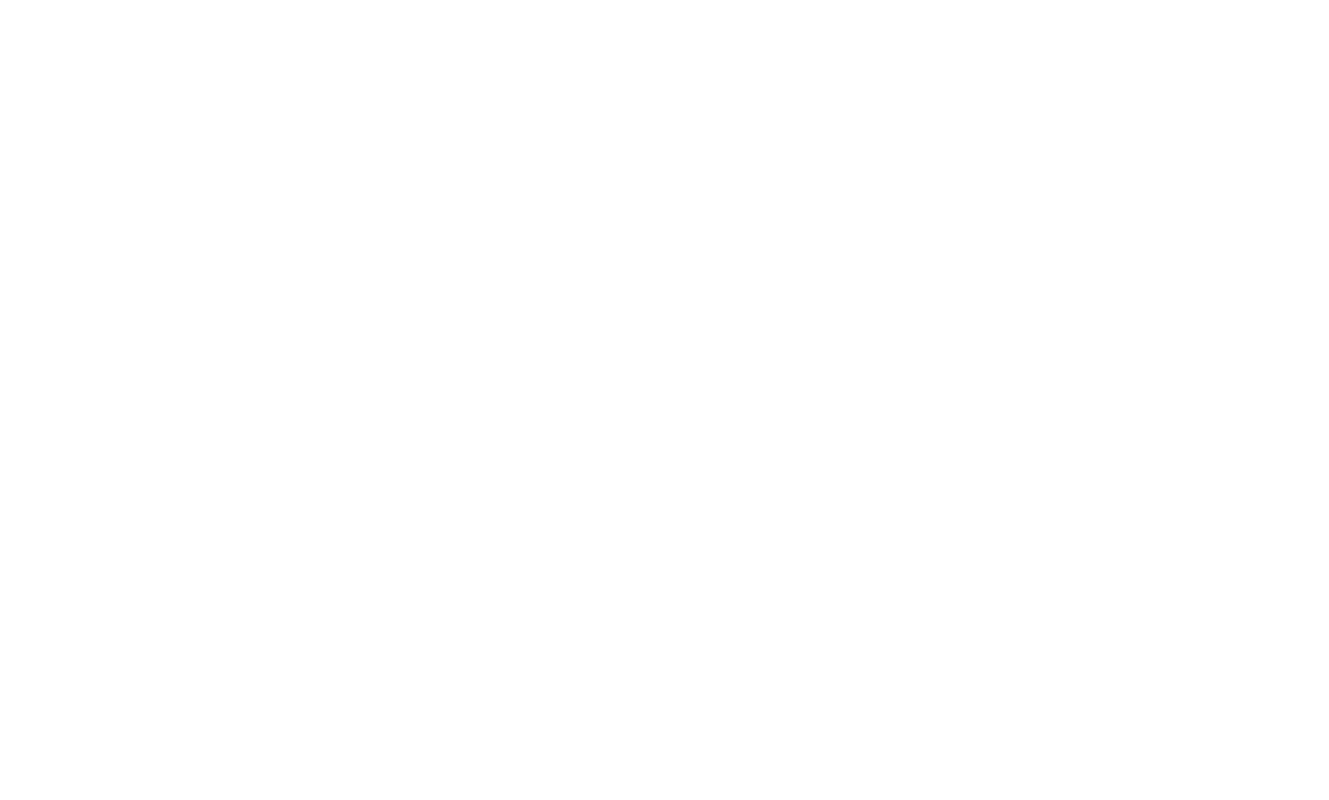
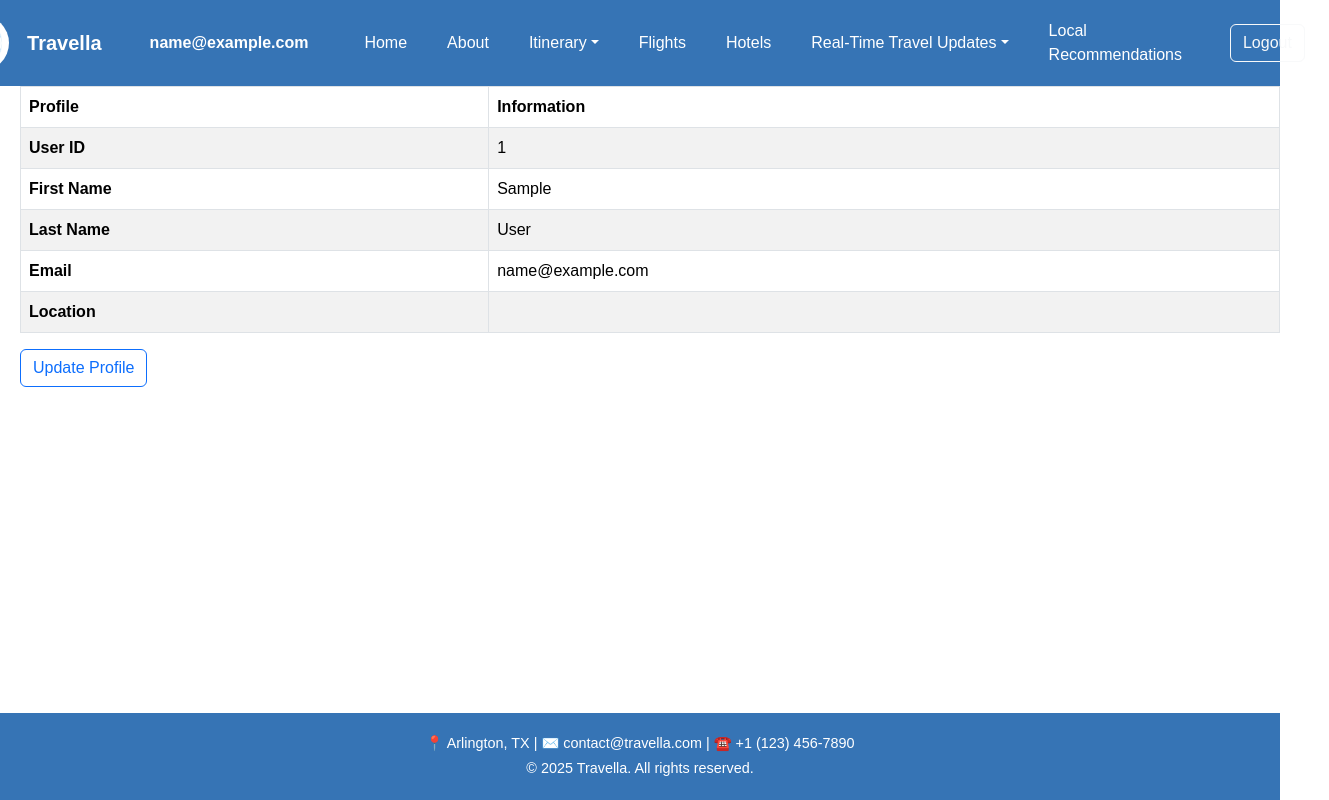
Before and after one commit to anamolkhadka/travella-frontend, a React (Create React App) app: page /userProfile in a window 1280 px wide. Before the commit this address had no page. Shown: the whole page, 1329 px wide, since content can reach past the window. Built offline with nearby package versions, Linux system fonts and the light colour scheme; sample sign-in values are in the browser's storage.

Commit message:
Updated User Profile component.

```diff
--- a/src/App.js
+++ b/src/App.js
@@ -3,7 +3,9 @@ import { BrowserRouter as Router, Route, Routes, Navigate } from 'react-router-d
 import LoginForm from './components/LoginForm';
 import RegisterForm from './components/RegisterForm';
 import Home from './components/Home';
+import UserProfile from './components/UserProfile';
 import './styles/App.css';
+import Footer from './components/Footer';
 
 function App() {
   //Handling user data and user authentication state from the frontend.
@@ -28,8 +30,10 @@ function App() {
             <Route path="/" element={<Home user={user} setUser={setUser} setIsAuthenticated={setIsAuthenticated} setToken={setToken}/>} />
             <Route path="/login" element={<LoginForm setUser={setUser} setIsAuthenticated={setIsAuthenticated} setToken={setToken}/>} />
             <Route path="/register" element={<RegisterForm />} />
+            <Route path="/userProfile" element={isAuthenticated ? <UserProfile user={user} setUser={setUser} setIsAuthenticated={setIsAuthenticated} setToken={setToken}/> : <Navigate to="/login" />} />
           </Routes>
         </div>
+        <Footer />
       </div>
     </Router>
 
--- a/src/components/Home.js
+++ b/src/components/Home.js
@@ -2,11 +2,8 @@
 import Carousel from 'react-bootstrap/Carousel';
 import React, { useState } from 'react';
 import NavScroll from './NavScroll';
-import { Link, useNavigate } from 'react-router-dom';
-import axios from 'axios';
 import "../styles/Home.css";
 import { aboutSection, featuresSection } from '../data/data.js';
-import Footer from './Footer.js';
 
 
 function Home({ user, setUser, setIsAuthenticated, setToken }) {
@@ -113,8 +110,6 @@ function Home({ user, setUser, setIsAuthenticated, setToken }) {
                     ))}
                 </div>
             </div>
-
-            <Footer />
         </div>
     );
 }
--- a/src/components/NavScroll.js
+++ b/src/components/NavScroll.js
@@ -49,15 +49,15 @@ function NavScroll({ user, setUser, setIsAuthenticated, setToken }) {
                 </Navbar.Brand>
                 <Navbar.Brand className="navbar-items fw-bold me-5">Travella</Navbar.Brand>
                 {user && (
-                    <Navbar.Brand className="navbar-items fw-bold me-5">
+                    <Nav.Link as={Link} to="/userProfile" className="navbar-items fw-bold me-5">
                         {user.email}
-                    </Navbar.Brand>
+                    </Nav.Link>
                 )}
                 <Navbar.Toggle aria-controls="navbarScroll" />
                 <Navbar.Collapse id="navbarScroll">
                     <Nav
                         className="mx-auto d-flex justify-content-center align-items-center gap-4"
-                        style={{ maxHeight: '300px' }}
+                        style={{ maxHeight: '500px' }}
                         navbarScroll
                     >
                         <Nav.Link as={Link} to="/" className='navbar-items'>Home</Nav.Link>
@@ -73,7 +73,6 @@ function NavScroll({ user, setUser, setIsAuthenticated, setToken }) {
                             <NavDropdown.Item as={Link} to="#">Weather Updates</NavDropdown.Item>
                         </NavDropdown>
                         <Nav.Link as={Link} to="#" className='navbar-items'>Local Recommendations</Nav.Link>
-                    </Nav>
 
                         <div className="d-flex me-4">
                             {user ? (
@@ -82,6 +81,7 @@ function NavScroll({ user, setUser, setIsAuthenticated, setToken }) {
                             <Button variant="light" onClick={handleLogin}>Login</Button>
                             )}
                         </div>
+                    </Nav>
                 </Navbar.Collapse>
             </Container>
         </Navbar>
--- /dev/null
+++ b/src/components/UserProfile.js
@@ -0,0 +1,176 @@
+// This is user profile component.
+import React, { useState } from 'react';
+import { Table, Button, Form, Card } from 'react-bootstrap';
+import NavScroll from './NavScroll';
+import axios from 'axios';
+import "../styles/UserProfile.css";
+
+const API_URL = "http://localhost:3000";
+///const token = localStorage.getItem('token');
+// Ensure axios is configured globally to include credentials. Important for cookies.
+axios.defaults.withCredentials = true;
+
+function UserProfile({ user, setUser, setIsAuthenticated, setToken }) {
+    const { id, email, firstName, lastName, location } = user;
+    const [updateUser, setUpdateuser] = useState(false);
+
+    // Handling Profile Update form
+    const handleProfileUpdate = async () => {
+        setUpdateuser(true);
+    }
+
+    const handleUpdateCancel = async () => {
+        setUpdateuser(false);
+    }
+
+    // This function will handle the form submission for updating user profile.
+    const handleUpdateSubmit = async (e) => {
+        e.preventDefault();
+        console.log("Inside handleUpdateSubmit");
+        const token = localStorage.getItem('token');
+
+        const formData = new FormData(e.target);
+        const updatedData = {
+            firstName: formData.get('firstName'),
+            lastName: formData.get('lastName'),
+            location: formData.get('location'),
+        };
+
+        try {
+            const response = await axios.patch(`${API_URL}/users/${id}`, updatedData, {
+                headers: {
+                    Authorization: `Bearer ${token}`,
+                },
+            });
+            console.log("Inside try block");
+            const { message } = response.data;
+            console.log(message);
+            setUpdateuser(false);
+            // Update user state
+            const updatedUser = { ...user, ...updatedData };
+            setUser(updatedUser);
+            localStorage.setItem('user', JSON.stringify(updatedUser));
+        } catch (err) {
+            console.error('Error updating profile:', err);
+        }
+        // Show success message
+        alert('Profile updated successfully!');
+        // Close the update form
+        setUpdateuser(false);
+        // Redirect to the profile page
+        window.location.reload();
+    }
+
+    return (
+        <div>
+            <NavScroll user={user} setUser={setUser} setIsAuthenticated={setIsAuthenticated} setToken={setToken}/>
+            <div style={{ marginLeft: '20px' }}>
+                <Table striped bordered hover>
+                    <thead>
+                        <tr>
+                            <th>Profile</th>
+                            <th>Information</th>
+                        </tr>
+                    </thead>
+                    <tbody>
+                        <tr>
+                            <th>User ID</th>
+                            <td>{id}</td>
+                        </tr>
+                        <tr>
+                            <th>First Name</th>
+                            <td>{firstName}</td>
+                        </tr>
+                        <tr>
+                            <th>Last Name</th>
+                            <td>{lastName}</td>
+                        </tr>
+                        <tr>
+                            <th>Email</th>
+                            <td>{email}</td>
+                        </tr>
+                        <tr>
+                            <th>Location</th>
+                            <td>{location}</td>
+                        </tr>
+                    </tbody>
+                </Table>
+            </div>
+            <Button variant="outline-primary" onClick={handleProfileUpdate} style={{ marginLeft: '20px'}}>Update Profile</Button>
+
+            {/* Update form to update the profile information for the user. Only visible when updateUser is true. */}
+            {updateUser && (
+                <div style={{ display: 'flex', justifyContent: 'center', alignItems: 'center'}}>
+                    <Card style={{maxWidth: '1000px'}}>
+                        <Card.Body>
+                            <Form onSubmit={(e) => handleUpdateSubmit(e)}>
+                                <Form.Group className="mb-3" controlId="formEmail">
+                                    <Form.Label>Email address</Form.Label>
+                                    <Form.Control
+                                        type="email"
+                                        name="email"
+                                        defaultValue={email}
+                                        readOnly
+                                    />
+                                    <Form.Text className="text-muted">
+                                        Users are not allowed to change their email address. Sign up with a new email !
+                                    </Form.Text>
+                                </Form.Group>
+
+                                <Form.Group className="mb-3" controlId="formUserID">
+                                    <Form.Label>User ID</Form.Label>
+                                    <Form.Control
+                                        type="text"
+                                        name="userID"
+                                        defaultValue={id}
+                                        readOnly
+                                    />
+                                    <Form.Text className="text-muted">
+                                        Users are assigned unique IDs when they create an account. Users are not allowed to alter this !
+                                    </Form.Text>
+                                </Form.Group>
+
+
+                                <Form.Group className="mb-3" controlId="formFirstName">
+                                    <Form.Label>Update FirstName</Form.Label>
+                                    <Form.Control
+                                        type="text"
+                                        name="firstName"
+                                        defaultValue={firstName}
+                                        required
+                                    />
+                                </Form.Group>
+
+                                <Form.Group className="mb-3" controlId="formLastName">
+                                    <Form.Label>Update LastName</Form.Label>
+                                    <Form.Control
+                                        type="text"
+                                        name="lastName"
+                                        defaultValue={lastName}
+                                        required
+                                    />
+                                </Form.Group>
+
+                                <Form.Group className="mb-3" controlId="formLocation">
+                                    <Form.Label>Update Location</Form.Label>
+                                    <Form.Control
+                                        type="text"
+                                        name="location"
+                                        defaultValue={location}
+                                        required
+                                    />
+                                </Form.Group>
+
+                                <Button variant="outline-primary" type="button" onClick={handleUpdateCancel}>Cancel</Button>
+                                <Button variant="primary" type="submit" style={{marginLeft: '5px'}}>Submit</Button>
+
+                            </Form>
+                        </Card.Body>
+                    </Card>
+                </div>
+            )}
+        </div>
+    );
+}
+
+export default UserProfile;
```
Also changed, not shown: src/components/LoginForm.js (+11 -3 lines), src/styles/UserProfile.css (added). Lines whose indentation alone changed are shown as unchanged.
